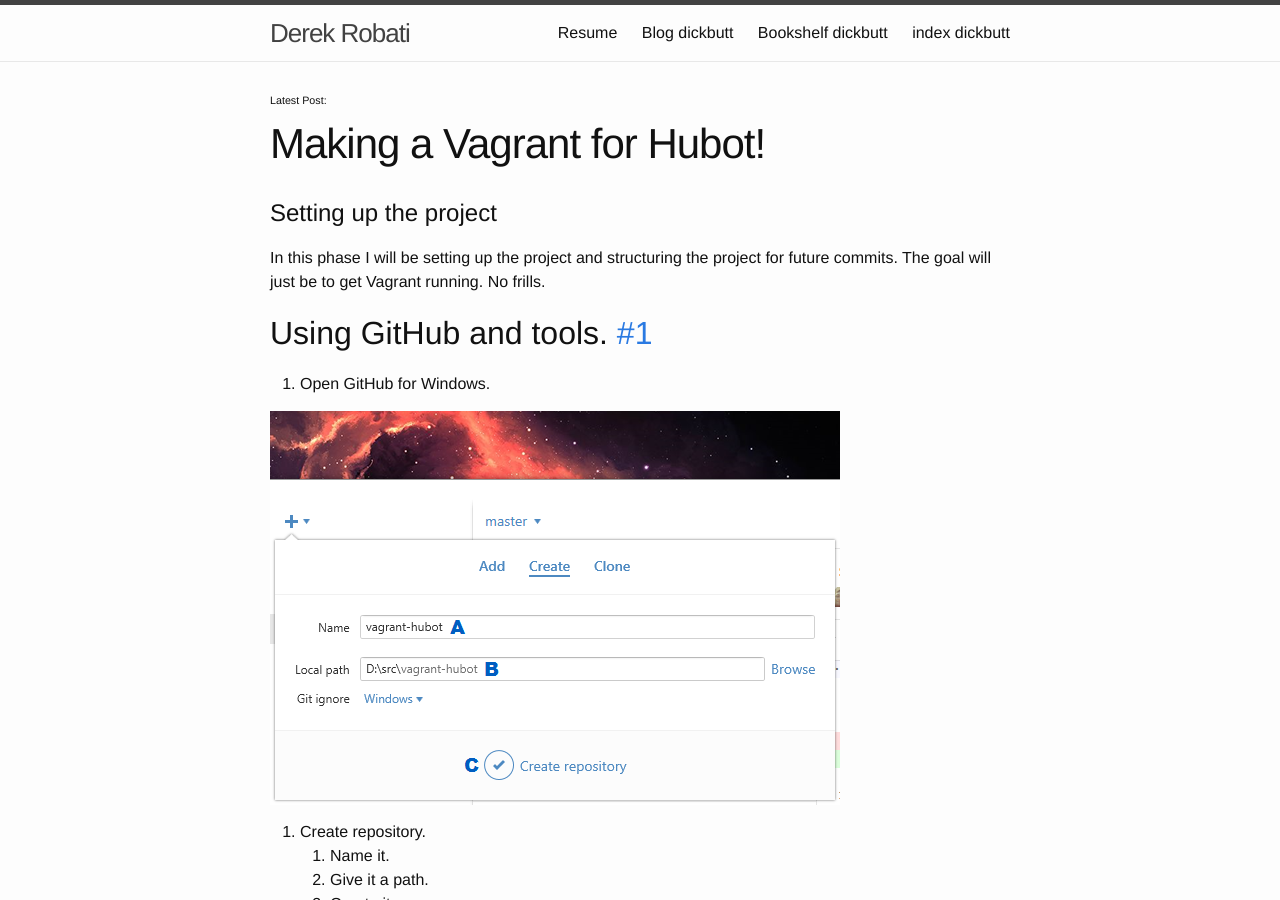
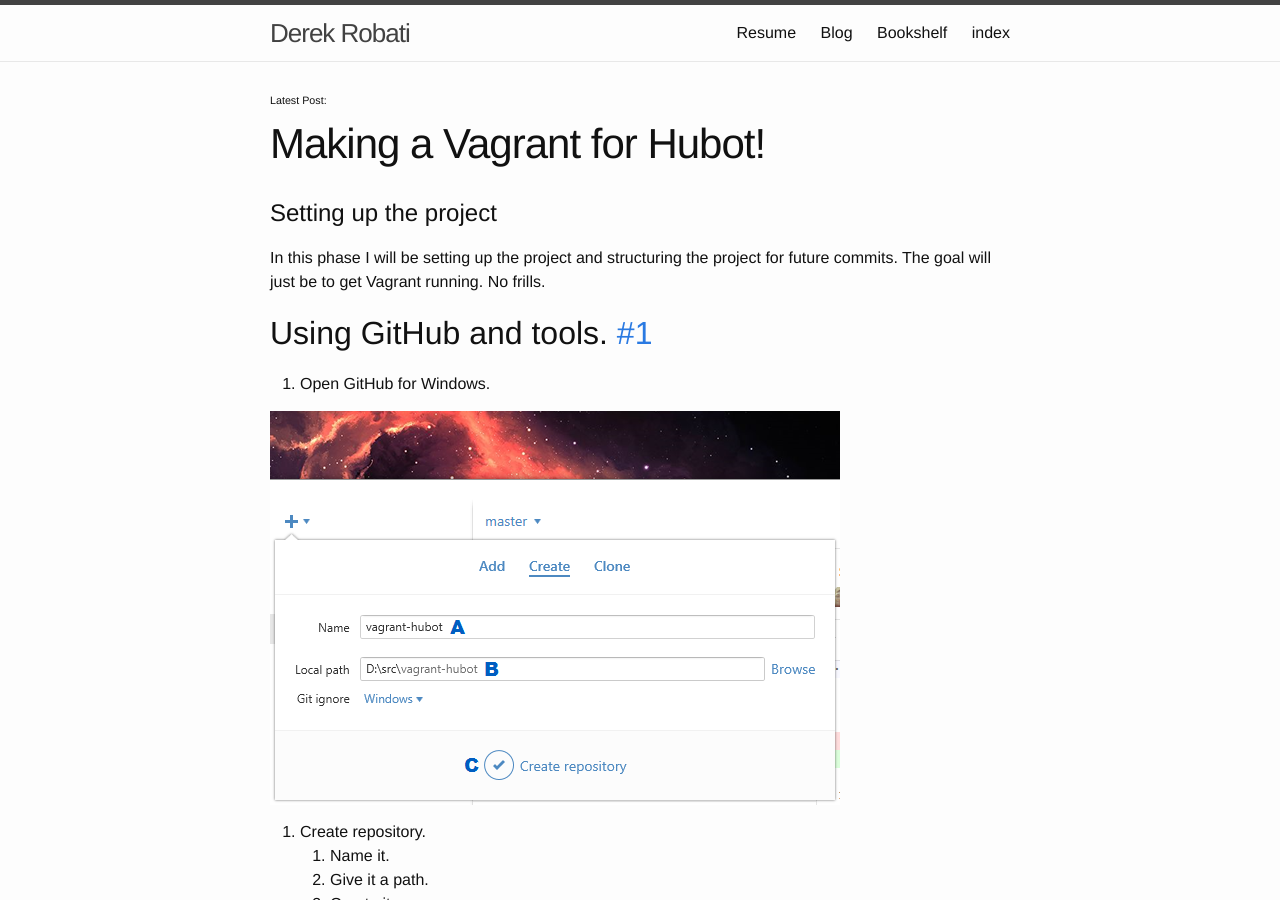
Before and after one commit to drobati/drobati.github.com, a Jekyll site: the page built from index.html, in a window 1280 px wide and 900 px high. Built offline with Jekyll 4.4.1, drawn with Linux system fonts in a browser that asks for light colours.

Commit message:
Update header.html

```diff
--- a/_includes/header.html
+++ b/_includes/header.html
@@ -19,9 +19,9 @@
           {% if page.title %}
             <a class="page-link" href="{{ page.url | prepend: site.baseurl }}">{{ page.title }}</a>
 
-            {% unless forloop.last %}
+            {% if forloop.last == true %}
             dickbutt
-            {% endunless %}
+            {% endif %}
           {% endif %}
         {% endfor %}
       </div>
```
